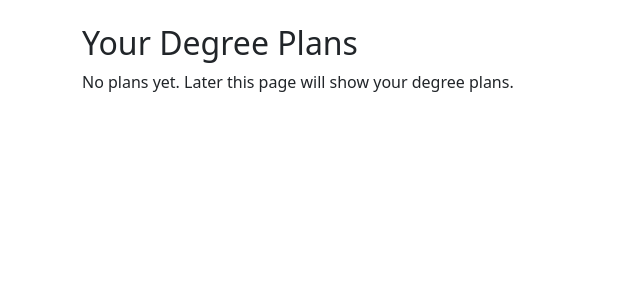
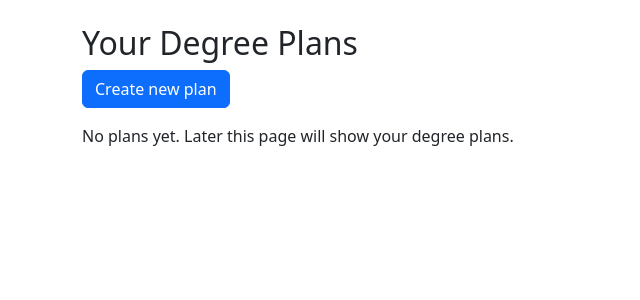
Before and after one commit to sarazoher/course-schedular, a Flask app: page /dashboard in a window 1280 px wide. Shown: the part 56-356 px from the top of the page, without its empty margins (0-640 px from the left). Run offline with Flask 3, Linux system fonts and the light colour scheme; the visitor is signed in with stand-in values (Sample User, id 1); data that the repository does not hold is empty.

Commit message:
Add degree plan and course models + basic plan creation button
- Added DegreePlan and Course models (degree_plan.py, course.py) for storing plans and the courses in them
- Created create_plan.html page with a form to make a new plan
- Update main.py with routes to create a plan and show user plans
- Change dashboard.html to list the user’s saved plans
- Updated init_db.py so the new tables are created in database

```diff
--- a/init_db.py
+++ b/init_db.py
@@ -1,6 +1,9 @@
-from app import app, db
+from app import app
 from extensions import db
 from models.user import User
+from models.degree_plan import DegreePlan
+from models.course import Course
+
 
 with app.app_context():
     print("DB URI:", app.config["SQLALCHEMY_DATABASE_URI"])
--- a/routes/main.py
+++ b/routes/main.py
@@ -1,5 +1,7 @@
-from flask import Blueprint, render_template
-from flask_login import login_required
+from flask import Blueprint, render_template, redirect, url_for, request, flash
+from flask_login import login_required, current_user
+from extensions import db
+from models.degree_plan import DegreePlan
 
 main_bp = Blueprint("main", __name__)
 
@@ -13,6 +15,26 @@ def home():
 @main_bp.route("/dashboard")
 @login_required
 def dashboard():
-    # later: fetch real degree plans for the logged-in user
-    degree_plans = []
-    return render_template("dashboard.html", degree_plans=degree_plans)
+    # Fetch plans for the logged-in user
+    plans = DegreePlan.query.filter_by(user_id=current_user.id).all()
+    return render_template("dashboard.html", degree_plans=plans)
+
+
+@main_bp.route("/plans/new", methods=["GET", "POST"])
+@login_required
+def create_plan():
+    if request.method == "POST":
+        name = request.form.get("name")
+
+        if not name:
+            flash("Plan name is required.")
+            return redirect(url_for("main.create_plan"))
+
+        plan = DegreePlan(user_id=current_user.id, name=name)
+        db.session.add(plan)
+        db.session.commit()
+
+        flash("Degree plan created.")
+        return redirect(url_for("main.dashboard"))
+
+    return render_template("create_plan.html")
--- a/templates/dashboard.html
+++ b/templates/dashboard.html
@@ -3,10 +3,21 @@
 {% block content %}
   <h2>Your Degree Plans</h2>
 
+  <a href="{{ url_for('main.create_plan') }}" class="btn btn-primary mb-3">
+    Create new plan
+  </a>
+
   {% if degree_plans %}
-    <ul>
+    <ul class="list-group">
       {% for plan in degree_plans %}
-        <li>{{ plan.name }}</li>
+        <li class="list-group-item d-flex justify-content-between align-items-center">
+          {{ plan.name }}
+          {% if plan.create_at %}
+            <span class="text-muted small">
+              Create {{ plan.created_at.strftime("%Y-%m-%d") }}
+            </span>
+          {% endif %}
+        </li>
       {% endfor %}
     </ul>
   {% else %}
```
Also changed, not shown: models/course.py (added, +21 -0 lines), models/degree_plan.py (added, +15 -0 lines), templates/create_plan.html (added, +15 -0 lines).
